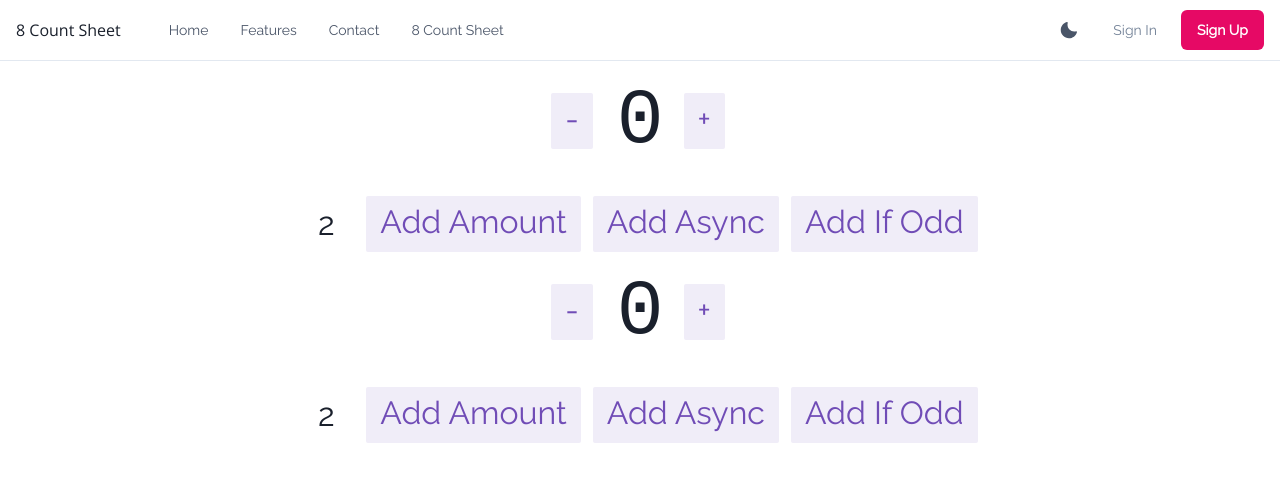
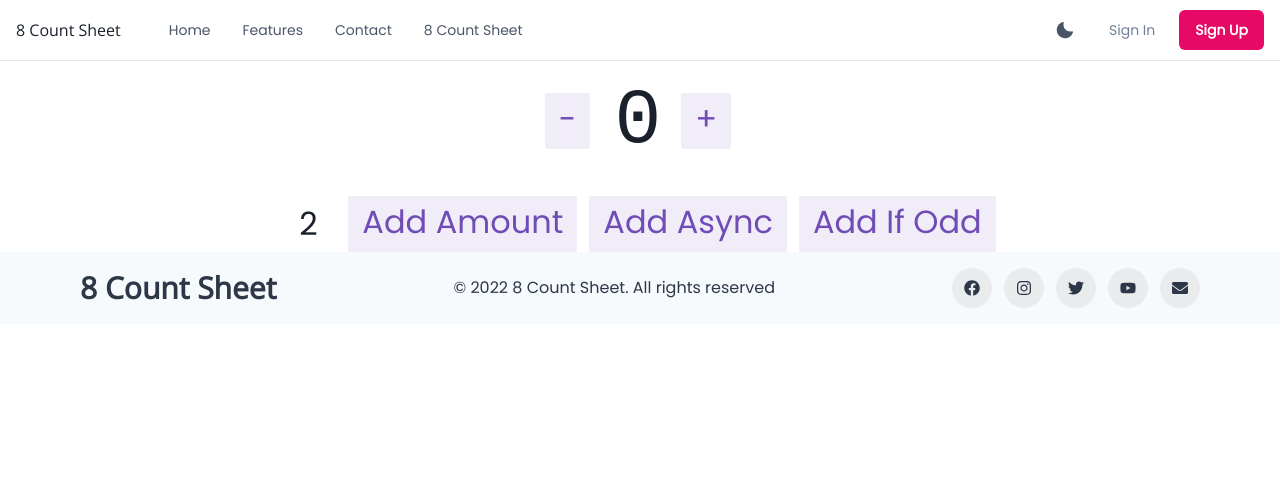
Before and after one commit to Rahat47/new_eight-count-sheet_web, a React (Create React App) app: page / in a window 1280 px wide. Shown: the top 482 px of the page. Built offline with nearby package versions, Linux system fonts and the light colour scheme.

Commit message:
footer done

```diff
--- a/package.json
+++ b/package.json
@@ -8,6 +8,7 @@
         "@emotion/react": "^11",
         "@emotion/styled": "^11",
         "@fontsource/open-sans": "^4.5.2",
+        "@fontsource/poppins": "^4.5.0",
         "@fontsource/raleway": "^4.5.0",
         "@reduxjs/toolkit": "^1.5.1",
         "@testing-library/jest-dom": "^4.2.4",
--- a/src/App.jsx
+++ b/src/App.jsx
@@ -2,6 +2,7 @@ import { chakra } from '@chakra-ui/react';
 import { Counter } from './features/counter/Counter';
 import { Routes, Route } from 'react-router-dom';
 import Navbar from './components/Navbar/Navbar';
+import Footer from './components/Footer/Footer';
 
 function App() {
     return (
@@ -17,7 +18,7 @@ function App() {
             </chakra.main>
 
             <chakra.footer>
-                <Counter />
+                <Footer />
             </chakra.footer>
         </>
     );
--- /dev/null
+++ b/src/assets/dev_data/footer.js
@@ -0,0 +1,34 @@
+import { FaEnvelope, FaFacebook, FaInstagram, FaTwitter, FaYoutube } from "react-icons/fa";
+
+export const FOOTER_SOCIAL_LINKS = [
+    {
+        label: 'Facebook',
+        href: 'https://www.facebook.com/8CountSheet/',
+        color: '#1877F2',
+        Icon: <FaFacebook />,
+    },
+    {
+        label: 'Instagram',
+        href: 'https://www.instagram.com/8countsheet/',
+        color: '#E4405F',
+        Icon: <FaInstagram />,
+    },
+    {
+        label: 'Twitter',
+        href: 'https://twitter.com/8CountSheet',
+        color: '#1DA1F2',
+        Icon: <FaTwitter />,
+    },
+    {
+        label: 'YouTube',
+        href: 'https://www.youtube.com/channel/UC-_X-_X-_X-_X-_X-_X-',
+        color: '#FF0000',
+        Icon: <FaYoutube />,
+    },
+    {
+        label: 'Email',
+        href: 'mailto:info@cheer-music-maker.com',
+        color: '#000000',
+        Icon: <FaEnvelope />,
+    }
+]
--- /dev/null
+++ b/src/components/Footer/Footer.jsx
@@ -0,0 +1,71 @@
+import {
+    Box,
+    Container,
+    Heading,
+    IconButton,
+    Link,
+    Stack,
+    Text,
+    useColorModeValue,
+} from '@chakra-ui/react';
+import { FOOTER_SOCIAL_LINKS } from '../../assets/dev_data/footer';
+
+const SocialButton = ({ children, href, color }) => {
+    return (
+        <IconButton
+            bg={useColorModeValue('blackAlpha.100', 'whiteAlpha.100')}
+            rounded='full'
+            as={Link}
+            href={href}
+            display={'inline-flex'}
+            alignItems={'center'}
+            justifyContent={'center'}
+            isExternal
+            transition={'background 0.3s ease'}
+            _hover={{
+                bg: color,
+                color: 'white',
+            }}
+            icon={children}
+        />
+    );
+};
+
+export default function Footer() {
+    return (
+        <Box
+            bg={useColorModeValue('gray.50', 'gray.900')}
+            color={useColorModeValue('gray.700', 'gray.200')}
+        >
+            <Container
+                as={Stack}
+                maxW={'6xl'}
+                py={4}
+                direction={{ base: 'column', md: 'row' }}
+                spacing={4}
+                justify={{ base: 'center', md: 'space-between' }}
+                align={{ base: 'center', md: 'center' }}
+            >
+                <Heading as='h1' size='lg'>
+                    8 Count Sheet
+                </Heading>
+                <Text fontFamily='body'>
+                    &copy; {new Date().getFullYear()} 8 Count Sheet. All rights
+                    reserved
+                </Text>
+                <Stack direction={'row'} spacing={3}>
+                    {FOOTER_SOCIAL_LINKS.map(item => (
+                        <SocialButton
+                            label={item.label}
+                            href={item.href}
+                            color={item.color}
+                            key={item.label}
+                        >
+                            {item.Icon}
+                        </SocialButton>
+                    ))}
+                </Stack>
+            </Container>
+        </Box>
+    );
+}
--- a/src/index.jsx
+++ b/src/index.jsx
@@ -9,6 +9,7 @@ import { BrowserRouter } from 'react-router-dom';
 import './index.css';
 import '@fontsource/raleway';
 import '@fontsource/open-sans';
+import '@fontsource/poppins';
 import theme from './styles/theme';
 
 ReactDOM.render(
--- a/src/styles/theme.js
+++ b/src/styles/theme.js
@@ -3,7 +3,7 @@ import { extendTheme } from '@chakra-ui/react'
 const theme = extendTheme({
     fonts: {
         heading: 'Open Sans',
-        body: 'Raleway',
+        body: 'Poppins',
     },
     colors: {
         brand: {
```
Also changed, not shown: 1 other file (tests, documents, lock files or other folders).
